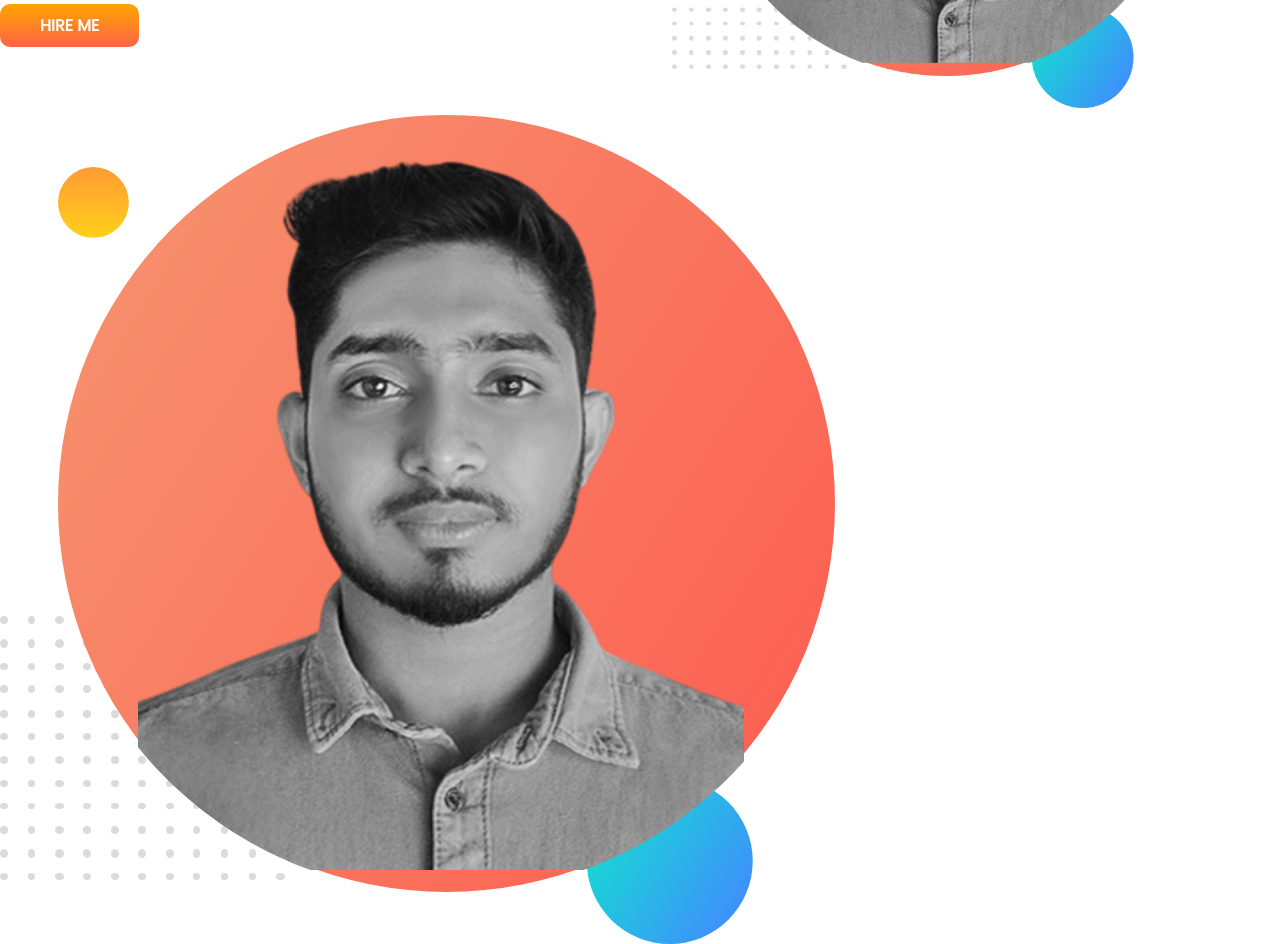
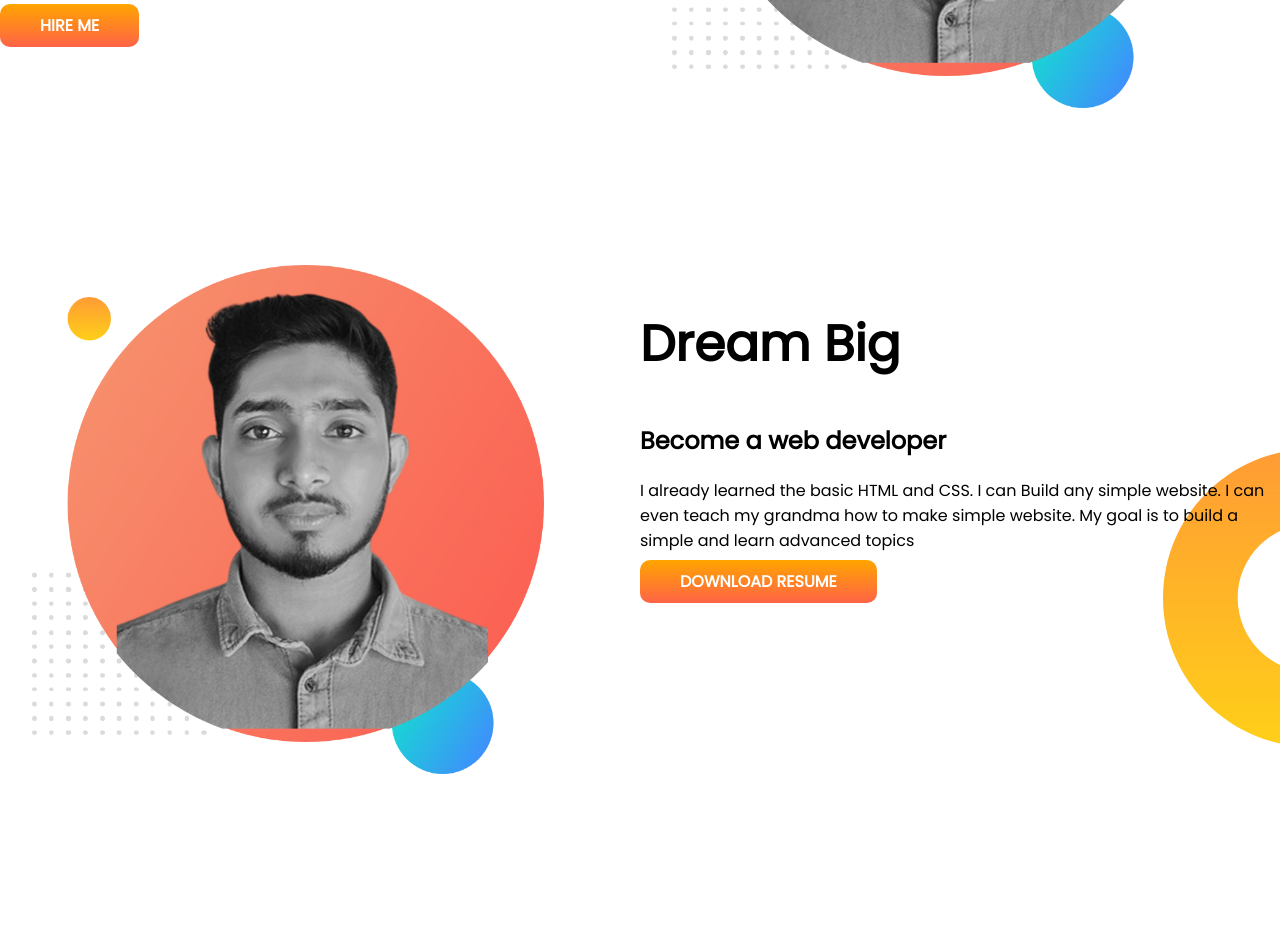
Before and after one commit to tusharkhan1410/developer-portfolio, a plain HTML site: page index.html in a window 1280 px wide. Shown: the part 400-1344 px from the top of the page. Drawn offline with Linux system fonts and the light colour scheme.

Commit message:
dream added

```diff
--- a/index.html
+++ b/index.html
@@ -22,15 +22,21 @@
 
            </div>
            <div  class="half-width">
-            <img src="/images/my-bg.png" alt="my photo">
+            <img src="/images/tushar.png" alt="my photo">
            </div>
 
       </section>
-     <section>
-         <div>
-           <img src="/images/my-bg.png" alt="my photo">
+     <section class="dream-big">
+         <div class="half-width">
+           <img src="/images/tushar.png" alt="my photo">
          </div>
-         <div></div>
+         <div class="half-width">
+             <h1>Dream Big</h1>
+             <h2> Become a web developer</h2>
+             <p>I already learned the basic HTML and CSS. I can Build any simple website. I can even teach my grandma how to make simple website. My goal is to build a simple and learn advanced topics</p>
+            <a class="btn" href="https://www.linkedin.com/in/tushar-khan-85a374236/" target="_blank"> DOWNLOAD RESUME</a>
+
+         </div>
      </section>
 </body>
 </html>
--- a/style.css
+++ b/style.css
@@ -11,6 +11,7 @@ h1{
 }
 section{
     display: flex;
+    padding-bottom: 150px;
 }
 .half-width{
     width: 50%;
@@ -33,3 +34,8 @@ section{
     background-image: url(images/top-banner.png);
     background-repeat: no-repeat;
 }
+.dream-big {
+background-image: url(images/dream-bg.png);
+background-repeat: no-repeat;
+background-position: right;
+}
```
Also changed, not shown: images/tushar.png (renamed from images/my-bg.png).
